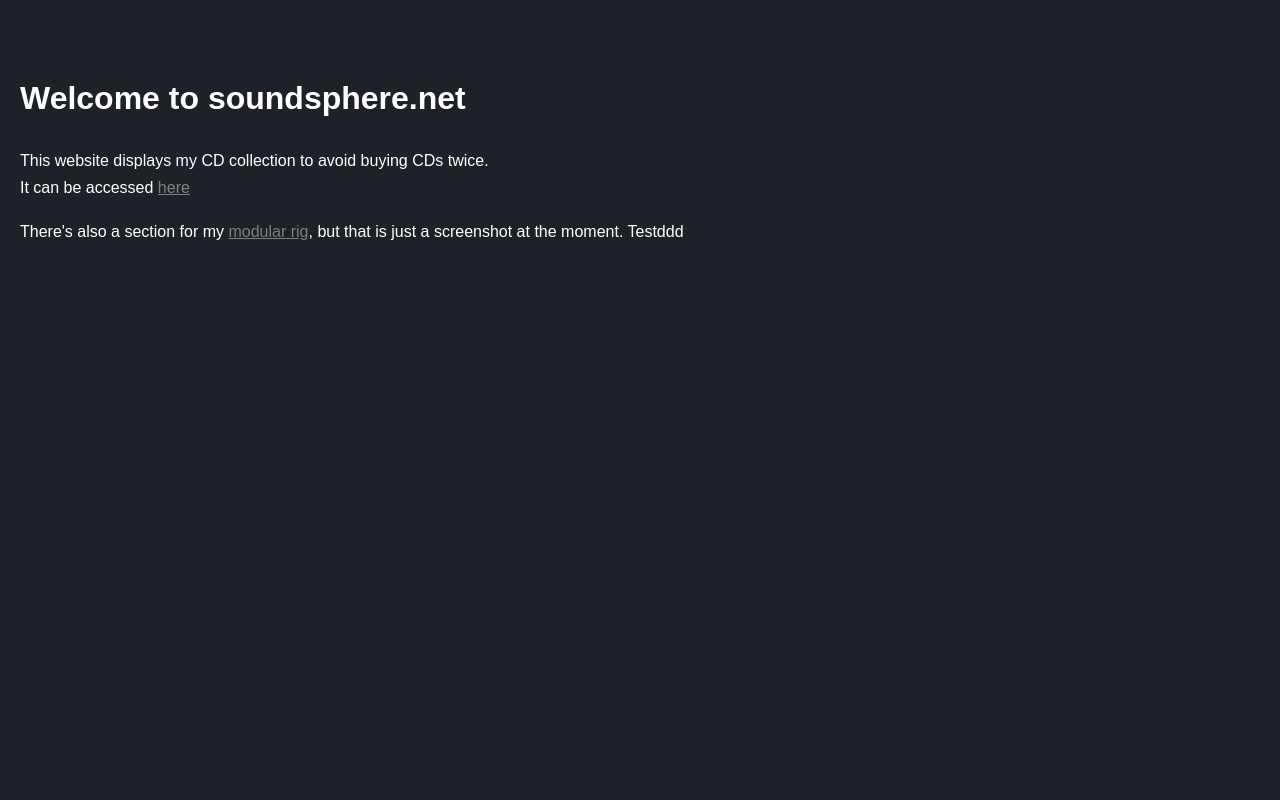
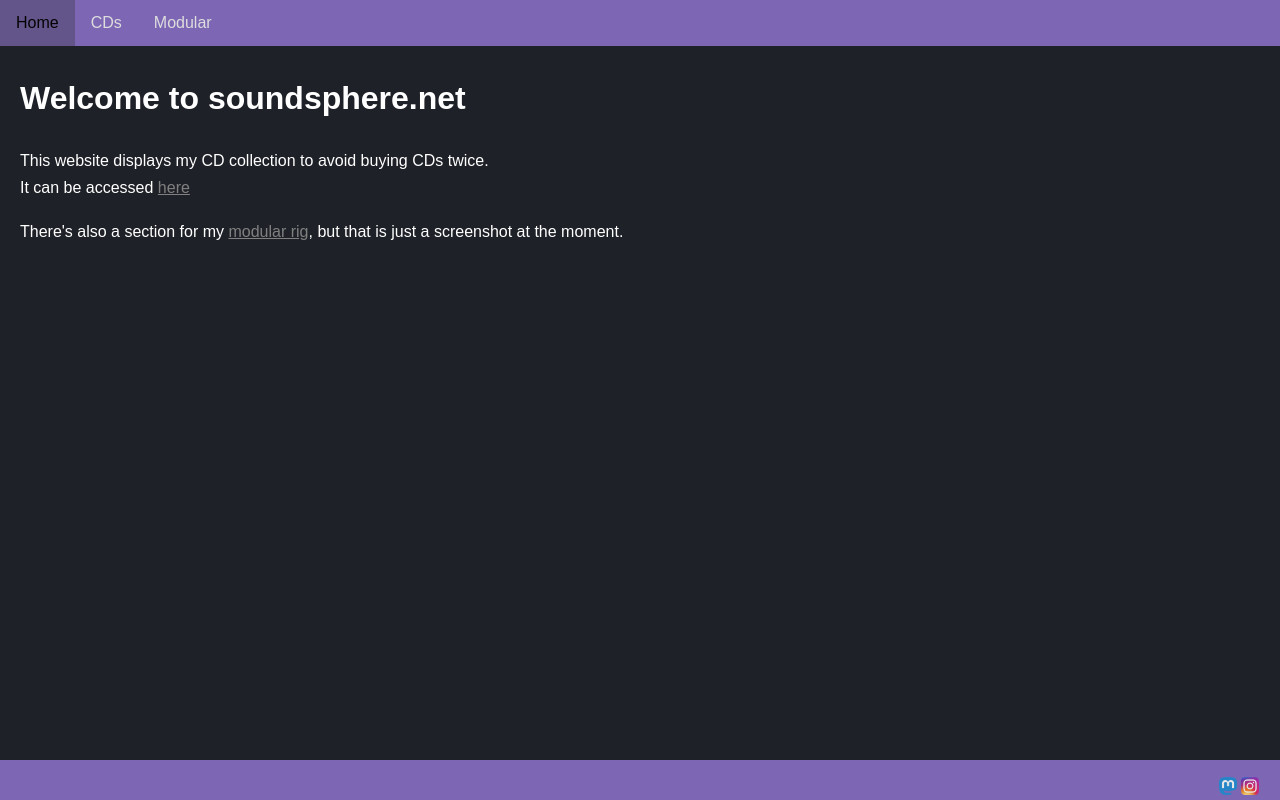
Before and after one commit to Soundsphere/soundweb, a PHP site: page / in a window 1280 px wide. Run offline with PHP 8.4, Linux system fonts and the light colour scheme.

Commit message:
Updates
Some updates to the folder structure

```diff
--- a/public_html/HTML/cds.html
+++ b/public_html/HTML/cds.html
@@ -6,7 +6,7 @@
 <meta name="viewport" content="width=device-width, initial-scale=1">
 <meta name="theme-color" content="#7866ae">
 <link rel="stylesheet" href="/Style/style.css">
-<link rel="icon" type="image/png" href="/favicon.png">
+<link rel="icon" type="image/png" href="/Static/favicon.png">
 </head>
 <body>
 
@@ -49,7 +49,7 @@
   ?>
 </div>
 
-<?php include "../footer.php"; ?>
+<?php include "../Static/footer.php"; ?>
 
 </body>
 </html>
--- a/public_html/HTML/cdsfull.html
+++ b/public_html/HTML/cdsfull.html
@@ -6,11 +6,11 @@
 <meta name="viewport" content="width=device-width, initial-scale=1">
 <meta name="theme-color" content="#7866ae">
 <link rel="stylesheet" href="/Style/style.css">
-<link rel="icon" type="image/png" href="/favicon.png">
+<link rel="icon" type="image/png" href="/Static/favicon.png">
 </head>
 <body>
 
-<?php include "../header.php"; ?>
+<?php include "../Static/header.php"; ?>
 
 
 <div class="content">
@@ -72,7 +72,7 @@
   ?>
 </div>
 
-<?php include "../footer.php"; ?>
+<?php include "../Static/footer.php"; ?>
 
 </body>
 </html>
--- a/public_html/HTML/modular.html
+++ b/public_html/HTML/modular.html
@@ -6,7 +6,7 @@
 <meta name="viewport" content="width=device-width, initial-scale=1">
 <meta name="theme-color" content="#7866ae">
 <link rel="stylesheet" href="/Style/style.css">
-<link rel="icon" type="image/png" href="/favicon.png">
+<link rel="icon" type="image/png" href="/Static/favicon.png">
 </head>
 <body>
 
@@ -19,7 +19,7 @@
   This is my current modular rig which you can find in detail at <a href="https://modulargrid.net/e/racks/view/2405183" target="_blank">ModularGrid</a>
   </p>
   <p>
-    <img src="/modulargrid.jpg" alt="modular grid screenshot">
+    <img src="/Static/modulargrid.jpg" alt="modular grid screenshot">
   </p>
   <p>
   </br>
--- a/public_html/HTML/waffeleisen.html
+++ b/public_html/HTML/waffeleisen.html
@@ -6,7 +6,7 @@
 <meta name="viewport" content="width=device-width, initial-scale=1">
 <meta name="theme-color" content="#7866ae">
 <link rel="stylesheet" href="/Style/style.css">
-<link rel="icon" type="image/png" href="/favicon.png">
+<link rel="icon" type="image/png" href="/Static/favicon.png">
 </head>
 <body>
 
--- a/public_html/Static/footer.php
+++ b/public_html/Static/footer.php
@@ -2,9 +2,9 @@
   <div class="smimages">
     <p>
       <a rel="me" href="https://social.tchncs.de/@Soundsphere" target="_blank">
-      <img src="/mastodon.png" alt="mastodon icon" style="width:18px;height:18px;"></a>
+      <img src="/Static/mastodon.png" alt="mastodon icon" style="width:18px;height:18px;"></a>
       <a href="https://www.instagram.com/soundsphere/" target="_blank">
-      <img src="/instagram.png" alt="instagram icon" style="width:18px;height:18px;"></a>
+      <img src="/Static/instagram.png" alt="instagram icon" style="width:18px;height:18px;"></a>
     </p>
   </div>
 </div>
--- a/public_html/Static/header.php
+++ b/public_html/Static/header.php
@@ -1,5 +1,5 @@
  <div class="topnav">
-    <a href="/index.html">Home</a>
+    <a href="/">Home</a>
     <a href="/HTML/cds.html">CDs</a>
     <a href="/HTML/modular.html">Modular</a>
 </div>
--- a/public_html/index.html
+++ b/public_html/index.php
@@ -6,11 +6,11 @@
 <meta name="viewport" content="width=device-width, initial-scale=1">
 <meta name="theme-color" content="#7866ae">
 <link rel="stylesheet" href="/Style/style.css">
-<link rel="icon" type="image/png" href="/favicon.png">
+<link rel="icon" type="image/png" href="/Static/favicon.png">
 </head>
 <body>
 
-<?php include "../Static/header.php"; ?>
+<?php include __DIR__.'/Static/header.php'; ?>
 
 <div class="content">
 <h1>Welcome to soundsphere.net</h1>
@@ -19,11 +19,10 @@
 </p>
 <p>
   There's also a section for my <a href="/HTML/modular.html">modular rig</a>, but that is just a screenshot at the moment.
-  Testddd
 </p>
 </div>
 
-<?php include "../footer.php"; ?>
+<?php include __DIR__.'/Static/footer.php'; ?>
 
 
 </body>
```
Also changed, not shown: public_html/.htaccess, public_html/Static/favicon.png (renamed from public_html/favicon.png), public_html/Static/instagram.png (renamed from public_html/instagram.png), public_html/Static/mastodon.png (renamed from public_html/mastodon.png), public_html/Static/modulargrid.jpg (renamed from public_html/modulargrid.jpg).
